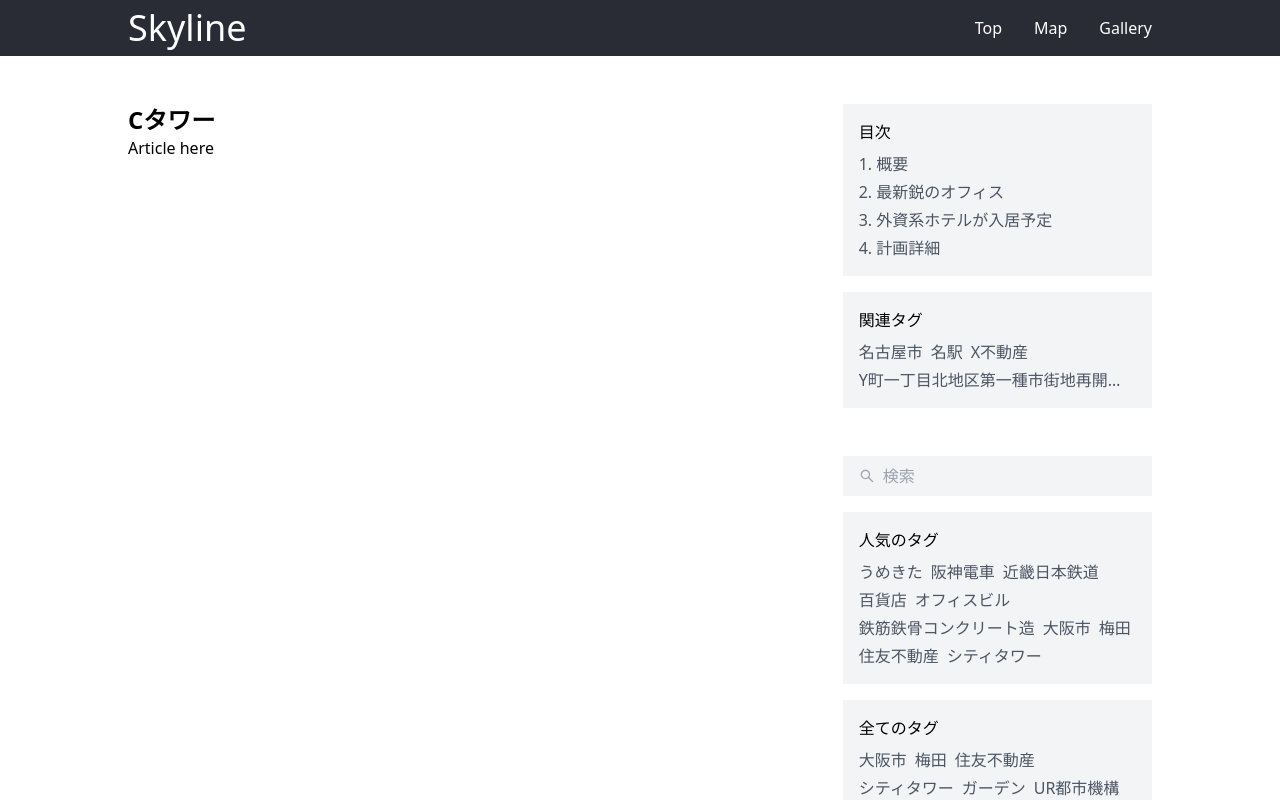
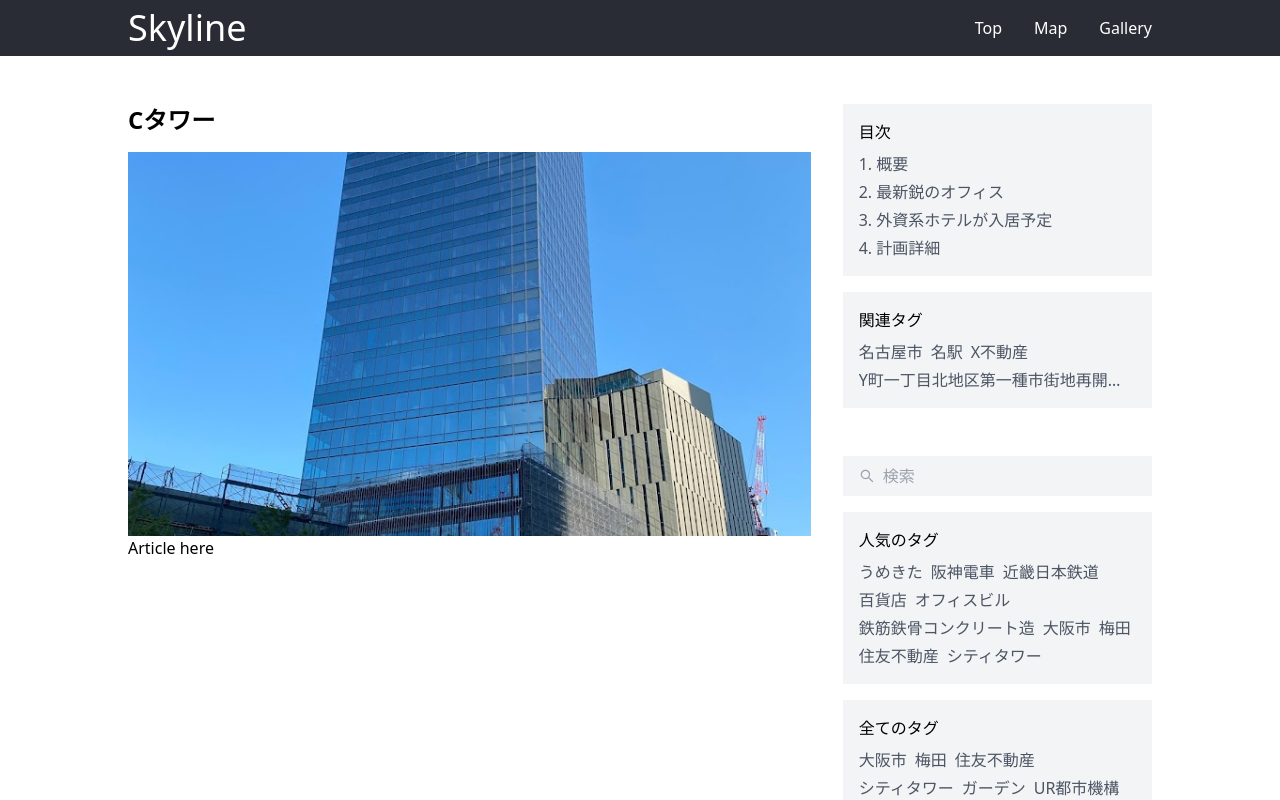
Before and after one commit to FNYukii/Skyline, a Next.js app: page /posts/04a1dd7d-3004-43bc-8937-3375ed608259 in a window 1280 px wide. Shown: the top 800 px of the page. Built offline with nearby package versions, Linux system fonts and the light colour scheme.

Commit message:
feat: サムネイル画像を表示

```diff
--- a/posts/04a1dd7d-3004-43bc-8937-3375ed608259.md
+++ b/posts/04a1dd7d-3004-43bc-8937-3375ed608259.md
@@ -2,7 +2,7 @@
 title: "Cタワー"
 tags: ["名古屋市", "名駅", "X不動産", "Y町一丁目北地区第一種市街地再開発事業"]
 date: "2023-10-06 15:02:24"
-thumbnail: "images/IMG_4626.jpg"
+thumbnail: "/images/IMG_4626.jpg"
 ---
 
 ## 概要
--- a/src/components/sections/PostSection.tsx
+++ b/src/components/sections/PostSection.tsx
@@ -12,6 +12,8 @@ function PostSection(props: Props) {
 		<div className={props.className}>
 
 			<h1 className="text-2xl font-bold">{props.post.title}</h1>
+			<img src={props.post.thumbnail} alt={props.post.title} className="mt-4 aspect-video object-cover" />
+
 			<p>Article here</p>
 		</div>
 	)
```
Also changed, not shown: posts/4ef2a6a0-0f62-4762-a542-04aaaf250545.md (+1 -1 lines), posts/6a6a1b18-0ffa-462b-b0f2-86c37143f5c3.md (+1 -1 lines).
